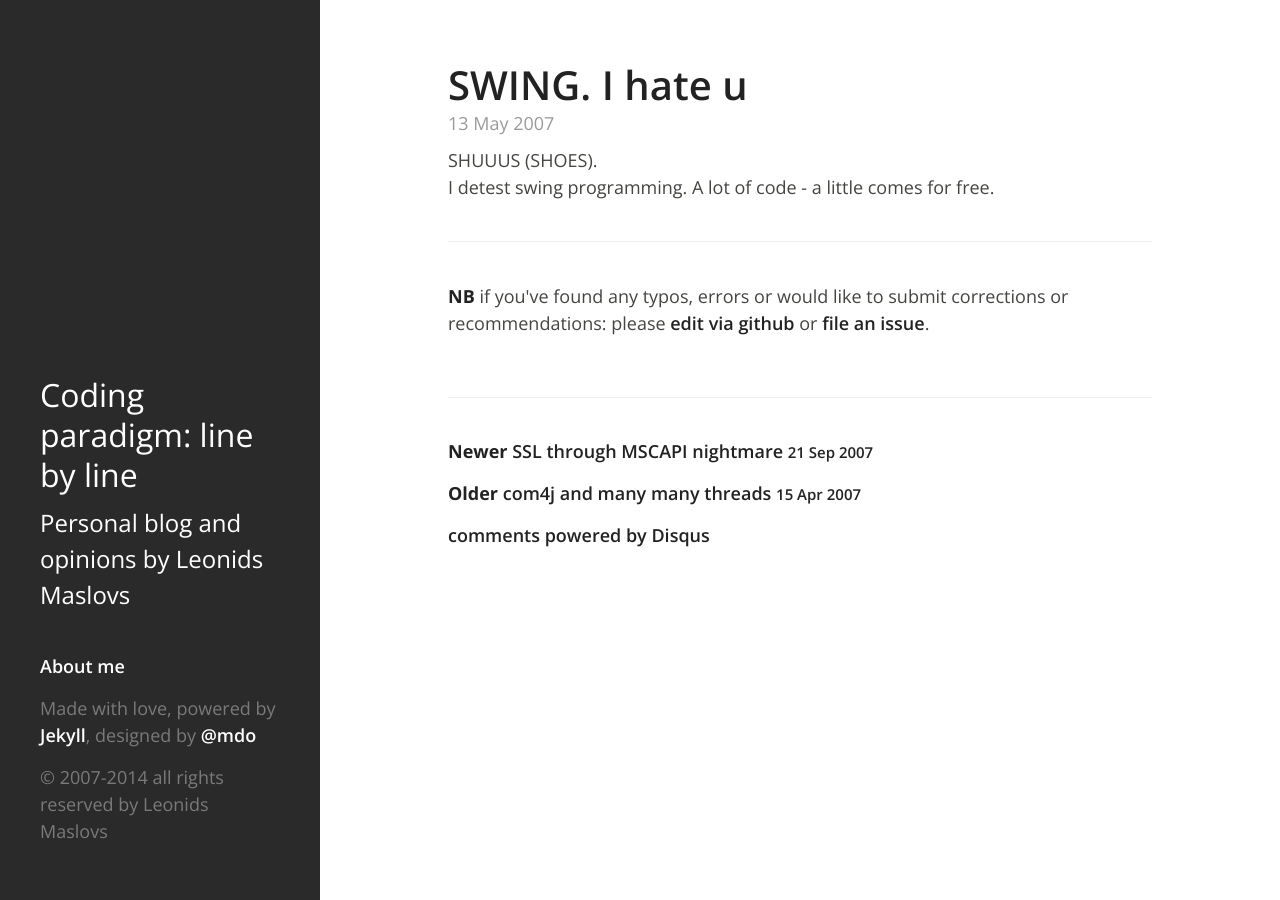
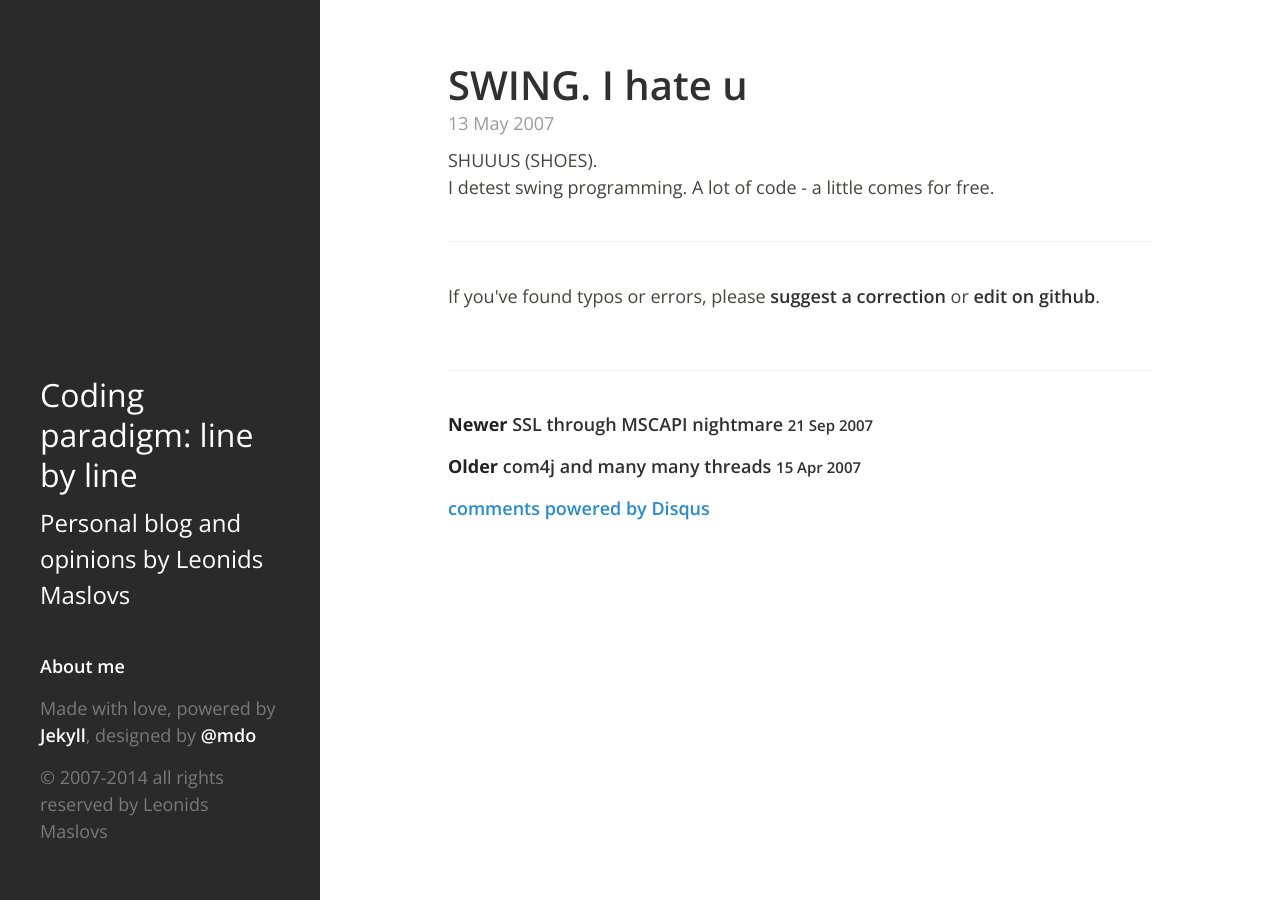
Before and after one commit to leonardinius/leonardinius.github.io, a Jekyll site: the page built from _posts/2007-05-13-swing-i-hate-u.md, in a window 1280 px wide. Built offline with Jekyll 4.4.1, drawn with Linux system fonts in a browser that asks for light colours; Markdown is read by kramdown in place of the engine named in the settings; comment, search, counter and statistics services are not loaded.

Commit message:
CSS: update link colors
Conflicts:
	_layouts/post.html

```diff
--- a/_layouts/post.html
+++ b/_layouts/post.html
@@ -4,16 +4,21 @@
 
 <div class="post">
   <h1>
-      <a href="{{ page.url }}"> {% if site.env %}[{{ site.env }}] {% endif %}{{ page.title }}</a>
+      <a href="{{ page.url }}" class="page-title">
+        {% if site.env %}[{{ site.env }}] {% endif %}{{ page.title }}
+      </a>
   </h1>
 
   <span class="post-date">{{ page.date | date_to_string }}</span>
   {{ content }}
 
   <hr/>
-  <strong>NB</strong> if you've found any typos, errors or would like to submit corrections or recommendations: please
-   <a href="{{ site.github.repo }}/tree/{{ site.github.branch }}/{{ page.path }}">edit via github</a> or
-   <a href="{{ site.github.repo }}/issues/new?title=Feedback+on+%60{% if page.title <> null %}{{ page.title | cgi_escape}}{% else %}{{ page.path | cgi_escape}}{% endif %}%60&body=%60{{ page.path | cgi_escape }}%60%0A%0A----%0APlace+your+description+here">file an issue</a>.
+  If you've found typos or errors, please
+    <a class="suggest" href="{{ site.github.repo }}/issues/new?title=Feedback+on+%60{% if page.title <> null %}{{ page.title | cgi_escape}}{% else %}{{ page.path | cgi_escape}}{% endif %}%60&body=%60{{ page.path | cgi_escape }}%60%0A%0A----%0APlace+your+description+here">
+        suggest a correction</a>
+    or
+    <a class="suggest" href="{{ site.github.repo }}/tree/{{ site.github.branch }}/{{ page.path }}">
+        edit on github</a>.
 </div>
 
 <div class="related">
--- a/public/css/hyde.css
+++ b/public/css/hyde.css
@@ -78,7 +78,7 @@
   margin-bottom: 15px;
 }
 li {
-  color: #888580;
+  //color: #888580;
 }
 
 hr {
@@ -191,7 +191,8 @@
 
 a {
   font-weight: 600;
-  color: #222;
+  //color: #222;
+  color: #268bd2;
   text-decoration: none;
 }
 a:hover {
@@ -385,6 +386,10 @@
 /**
  * leonardinius.galeoconsulting.com changes
 */
+.page-title, .post-title, .post-title a {
+  color: #303030;
+}
+
 #about_images {
     min-height: 125px;
     text-align: center;
@@ -400,6 +405,7 @@
 .read-more a{
     text-decoration: overline;
     padding:  5px;
+    color: #303030;
     background-color: #f4f4f4;
 }
 
@@ -411,3 +417,7 @@
 a.site-url:hover {
     text-decoration: no-underline;
 }
+
+div.pagination a, div.related a, a.suggest {
+  color: #303030;
+}
```
Also changed, not shown: index.html (+7 -2 lines).
